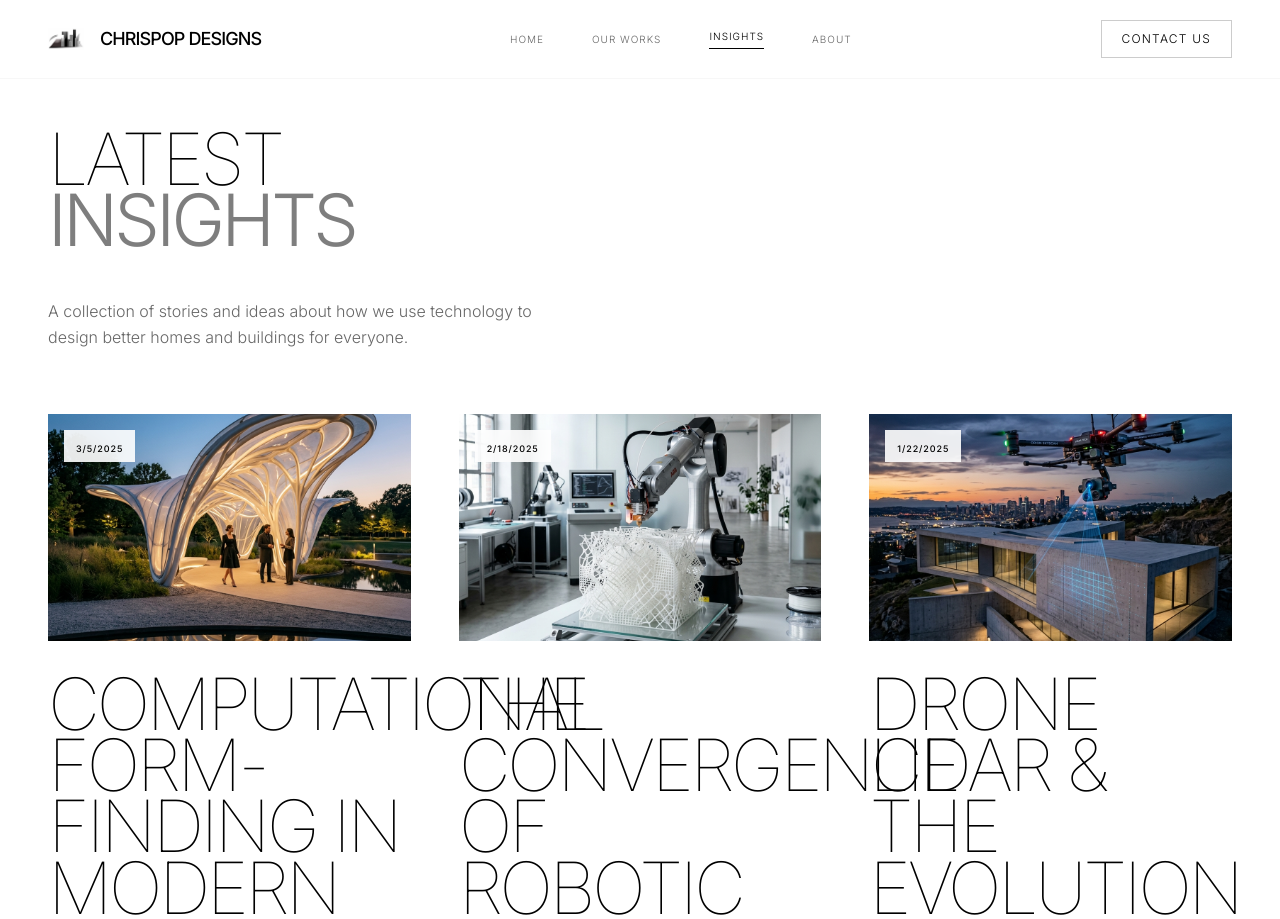
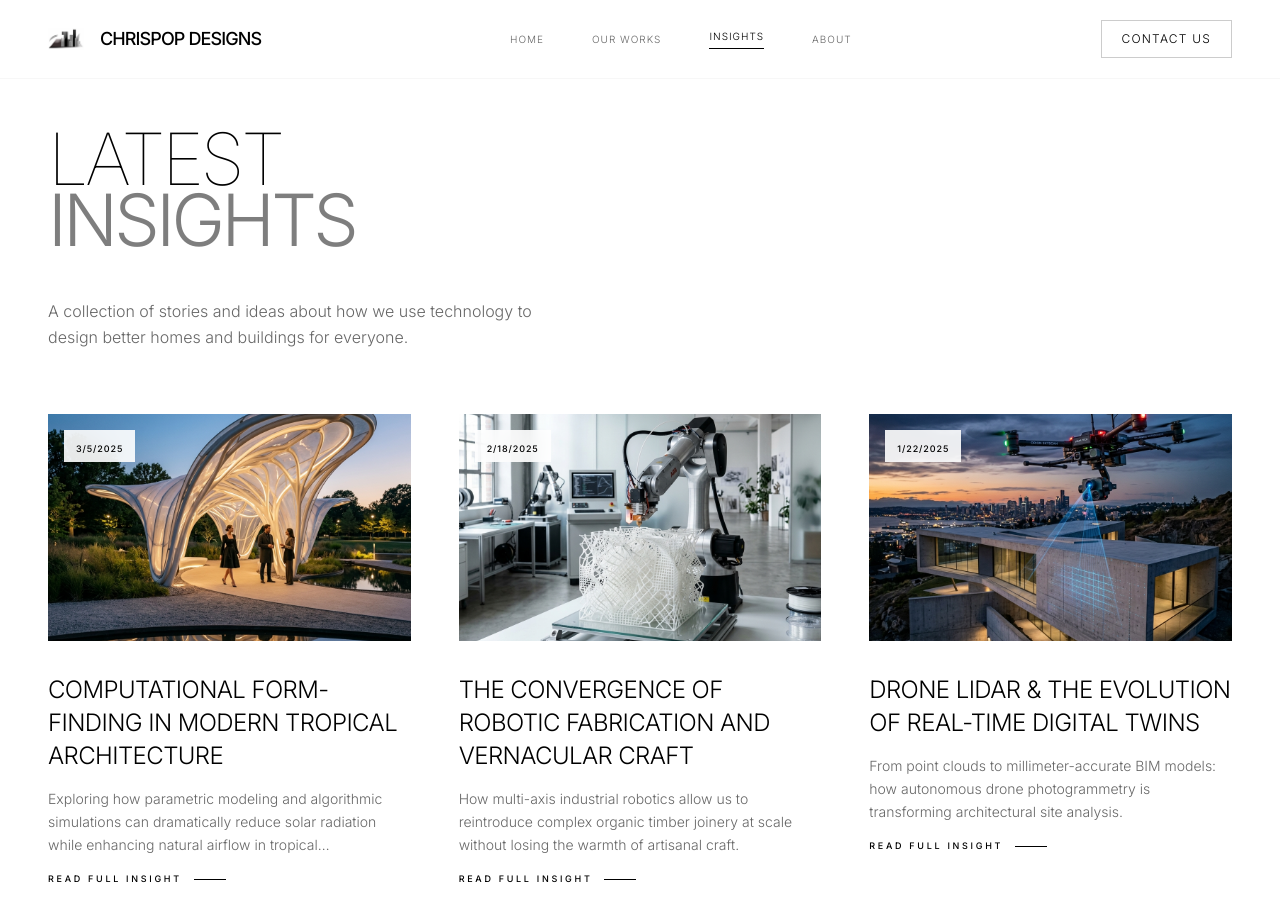
Before and after one commit to wilson20042025/chrispopdesignsinc, a Next.js app: page /blog in a window 1280 px wide. Shown: the top 919 px of the page. Built offline with nearby package versions, Linux system fonts and the light colour scheme.

Commit message:
fix: restore balanced typography for blog card titles and excerpts

```diff
--- a/app/blog/page.tsx
+++ b/app/blog/page.tsx
@@ -47,10 +47,10 @@ export default async function JournalPage() {
                     </div>
 
                     <div className="space-y-4">
-                      <h2 className="text-4xl md:text-7xl font-thin tracking-tighter text-black leading-[0.85] uppercase">
+                      <h2 className="text-xl md:text-2xl font-light tracking-tight text-black uppercase leading-snug group-hover:opacity-60 transition-opacity">
                         {post.title}
                       </h2>
-                      <p className="text-[13px] font-light text-black/60 leading-relaxed max-w-sm line-clamp-3">
+                      <p className="text-sm font-light text-black/60 leading-relaxed max-w-sm line-clamp-3">
                         {post.excerpt}
                       </p>
                       <div className="flex items-center gap-3">
```
